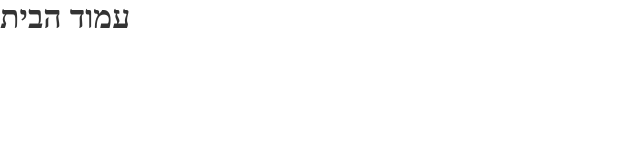
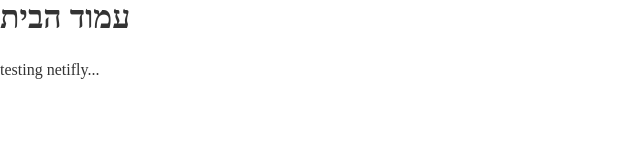
Before and after one commit to sagic/gabrielkatri, a Gatsby site: page / in a window 1280 px wide. Shown: the whole page, without its empty margins (0-640 px from the left). Built offline with nearby package versions, Linux system fonts and the light colour scheme; Gatsby itself is replaced by a stand-in of ours.

Commit message:
testing netifly

```diff
--- a/src/pages/index.js
+++ b/src/pages/index.js
@@ -3,6 +3,7 @@
 const IndexPage = () => (
   <div>
     <h1>עמוד הבית</h1>
+    <p>testing netifly...</p>
   </div>
 );
 
```
